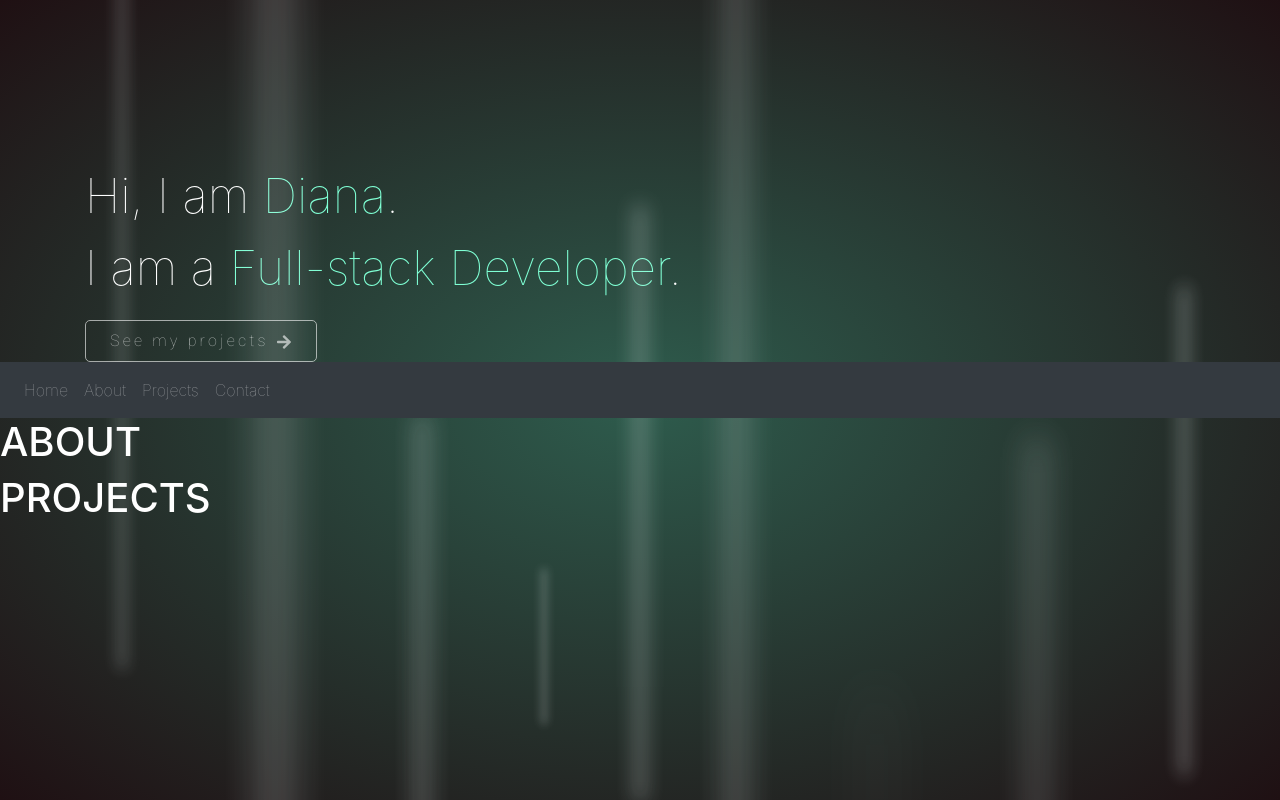
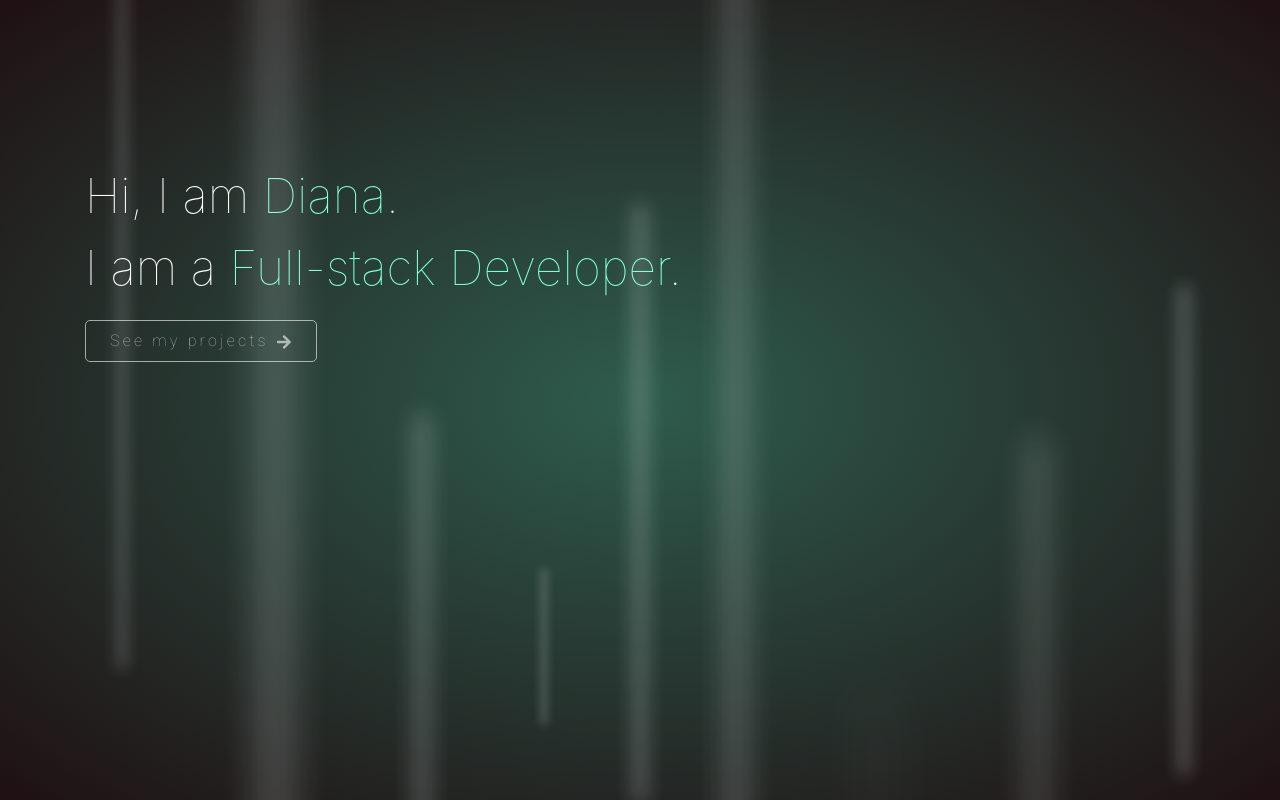
Before and after one commit to DianaBerte/My-portfolio, a React (Create React App) app in the folder my-portfolio/: page / in a window 1280 px wide. Built offline with nearby package versions, Linux system fonts and the light colour scheme.

Commit message:
Redirecting to projects but not smoothly

```diff
--- a/my-portfolio/src/App.tsx
+++ b/my-portfolio/src/App.tsx
@@ -1,16 +1,24 @@
 import React from 'react';
 import 'bootstrap/dist/css/bootstrap.min.css'
-// import { BrowserRouter, Routes, Route } from 'react-router-dom';
+import { BrowserRouter, Routes, Route } from 'react-router-dom';
 import StartComponent from './components/StartComponent';
 import HeaderComponent from './components/HeaderComponent';
+import ProjectsComponent from './components/ProjectsComponent';
+import ContactComponent from './components/ContactComponent';
 import './App.css';
 import './assets/index.css'
 
 function App() {
   return (
   <div>
-    <HeaderComponent />
-    <StartComponent />
+    <BrowserRouter>
+    <Routes>
+      <Route path='/' Component={HeaderComponent} />
+      <Route path='/about' Component={StartComponent} />
+      <Route path='/projects' Component={ProjectsComponent}/>
+      <Route path='/contact' Component={ContactComponent} />
+    </Routes>
+    </BrowserRouter>
   </div>
   );
 }
--- a/my-portfolio/src/components/AboutComponent.tsx
+++ b/my-portfolio/src/components/AboutComponent.tsx
@@ -3,7 +3,9 @@
 const AboutComponent = () => {
     return (
         <>
-        <h1 style={{color:"white"}}>ABOUT</h1>
+        <div>
+            <h1 style={{color:"white"}}>ABOUT</h1>
+        </div>
         </>
     )
 }
--- a/my-portfolio/src/components/BackgroundComponent.js
+++ b/my-portfolio/src/components/BackgroundComponent.js
@@ -7,15 +7,15 @@ const BackgroundComponent = () => {
         href="https://fonts.googleapis.com/css?family=Roboto:100"
         rel="stylesheet"
       />
-      <div class="light x1"></div>
-      <div class="light x2"></div>
-      <div class="light x3"></div>
-      <div class="light x4"></div>
-      <div class="light x5"></div>
-      <div class="light x6"></div>
-      <div class="light x7"></div>
-      <div class="light x8"></div>
-      <div class="light x9"></div>
+      <div className="light x1"></div>
+      <div className="light x2"></div>
+      <div className="light x3"></div>
+      <div className="light x4"></div>
+      <div className="light x5"></div>
+      <div className="light x6"></div>
+      <div className="light x7"></div>
+      <div className="light x8"></div>
+      <div className="light x9"></div>
     </>
   )
 }
--- a/my-portfolio/src/components/ContactComponent.tsx
+++ b/my-portfolio/src/components/ContactComponent.tsx
@@ -1,3 +1,13 @@
 //this component shows a contact form that can be compiled and sent to me, and my email address as an alternative
 
-export {}
+const ContactComponent = () => {
+    return(
+        <>
+        <div>
+            <h1 style={{color:"white"}}>CONTACT</h1>
+        </div>
+        </>
+    )
+}
+
+export default ContactComponent
--- a/my-portfolio/src/components/HeaderComponent.tsx
+++ b/my-portfolio/src/components/HeaderComponent.tsx
@@ -1,17 +1,18 @@
 import React, { useRef } from 'react'
+import { Link } from 'react-router-dom'
 import { FaArrowRight } from 'react-icons/fa'
 import { Container } from 'react-bootstrap'
 import BackgroundComponent from './BackgroundComponent'
 
 const HeaderComponent = () => {
-    const buttonRef = useRef(null);
+    // const buttonRef = useRef(null);
 
-    const handleClick = () => {
-        const targetElement = document.getElementById("projects"); //--> must go to an id called 'projects': a div in ProjectsComponent
-        if (targetElement) {
-            targetElement.scrollIntoView({ behavior: "smooth" });
-        };
-    };
+    // const handleClick = () => {
+    //     const targetElement = document.getElementById("projects"); --> must go to an id called 'projects': a div in ProjectsComponent
+    //     if (targetElement) {
+    //         targetElement.scrollIntoView({ behavior: "smooth" });
+    //     };
+    // };
 
     return(
         <>
@@ -22,13 +23,17 @@ const HeaderComponent = () => {
             <span className="name-span">Diana</span>.
             <br />I am a <span className='name-span'>Full-stack Developer</span>.
             </div>
+            <Link to="/projects" >
             <button
-              ref={buttonRef}
-              onClick={handleClick}
-            className="my-word-btn bg-transparent text-white py-2 px-4"
+                // ref={buttonRef}
+                // onClick={() => {
+                //     handleClick();
+                // }}
+                className="my-word-btn bg-transparent text-white py-2 px-4"
             >
-            <span className='arrow-span'>See my projects </span><FaArrowRight className="arrow-icon" />
+                <span className='arrow-span'>See my projects </span><FaArrowRight className="arrow-icon" />
             </button>
+            </Link>
         </Container>
       </>
     )
--- a/my-portfolio/src/components/NavbarComponent.tsx
+++ b/my-portfolio/src/components/NavbarComponent.tsx
@@ -1,4 +1,5 @@
 import React from "react"
+import { Link } from "react-router-dom"
 import { Navbar, Nav } from "react-bootstrap"
 
 const NavbarComponent: React.FC = () => {
@@ -8,10 +9,10 @@ const NavbarComponent: React.FC = () => {
             <Navbar.Toggle aria-controls="responsive-navbar-nav" />
                 <Navbar.Collapse id="responsive-navbar-nav">
                 <Nav className="mr-auto">
-                    <Nav.Link href="#home">Home</Nav.Link>
-                    <Nav.Link href="#about">About</Nav.Link>
-                    <Nav.Link href="#projects">Projects</Nav.Link>
-                    <Nav.Link href="#contact">Contact</Nav.Link>
+                    <Nav.Link as={Link} to="/">Home</Nav.Link>
+                    <Nav.Link as={Link} to="/about">About</Nav.Link>
+                    <Nav.Link as={Link} to="/projects">Projects</Nav.Link>
+                    <Nav.Link as={Link} to="/contact">Contact</Nav.Link>
                 </Nav>
                 </Navbar.Collapse>
         </Navbar>
--- a/my-portfolio/src/components/ProjectsComponent.tsx
+++ b/my-portfolio/src/components/ProjectsComponent.tsx
@@ -3,7 +3,10 @@
 const ProjectsComponent = () => {
     return(
         <>
-        <h1 style={{color:"white"}} id="projects">PROJECTS</h1>
+        <div id="projects">
+            <h1 style={{color:"white"}} >PROJECTS</h1>
+        </div>
+
         </>
     )
 }
--- a/my-portfolio/src/components/StartComponent.tsx
+++ b/my-portfolio/src/components/StartComponent.tsx
@@ -1,13 +1,13 @@
 import NavbarComponent from "./NavbarComponent"
 import AboutComponent from "./AboutComponent"
-import ProjectsComponent from "./ProjectsComponent"
+// import ProjectsComponent from "./ProjectsComponent"
 
 const StartComponent = () => {
     return(
         <>
         <NavbarComponent />
         <AboutComponent />
-        <ProjectsComponent />
+        {/* <ProjectsComponent /> */}
         </>
     )
 }
```
